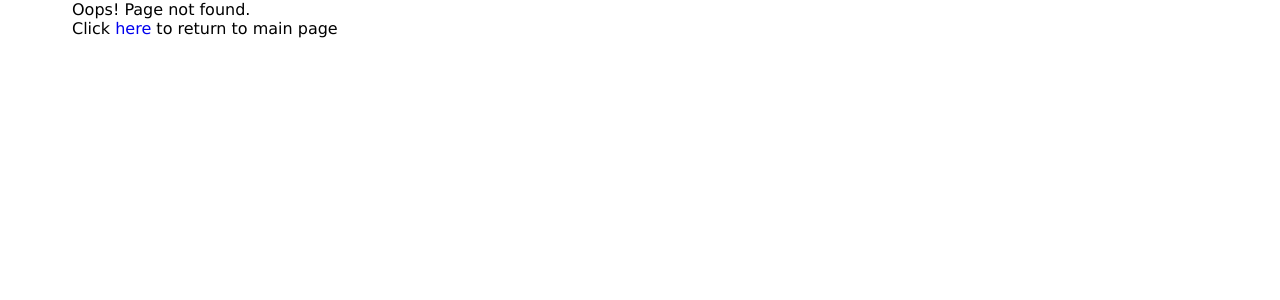
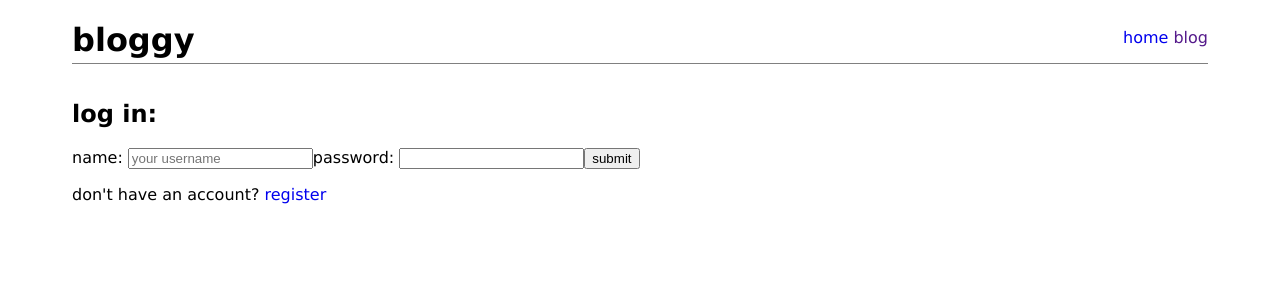
Before and after one commit to gustydev/bloggy-admin, a React (Vite) app: page /login in a window 1280 px wide. Before the commit this address had no page. Shown: the top 300 px of the page. Built offline with nearby package versions, Linux system fonts and the light colour scheme.

Commit message:
Set up user login with hook + add protected route

```diff
--- a/src/App.jsx
+++ b/src/App.jsx
@@ -1,24 +1,14 @@
 import './App.css'
 import { Outlet } from 'react-router-dom';
-import { Link } from 'react-router-dom';
+import TopBar from './components/home/TopBar';
+import AuthProvider from './hooks/AuthProvider';
 
 function App() {
   return (
-    <>
-      <div className="topBar">
-        <h1>bloggy</h1>
-        <ul>
-          <li>
-            <Link to='/'>home</Link>
-          </li>
-          <li>
-            <a href="/">blog</a>
-            {/* this link should lead to the user/client front-end */}
-          </li>
-        </ul>
-      </div>
+    <AuthProvider>
+      <TopBar></TopBar>
       <Outlet></Outlet>
-    </>
+    </AuthProvider>
   )
 }
 
--- a/src/components/auth/Login.jsx
+++ b/src/components/auth/Login.jsx
@@ -1,14 +1,36 @@
 import { Link } from "react-router-dom"
+import { useState } from "react";
+import useAuth from "../../hooks/useAuth";
 
 export default function Login() {
+    const [loginInput, setLoginInput] = useState({name: '', password: ''})
+    const auth = useAuth();
+
+    const handleInputChange = (e) => {
+        const { name, value } = e.target;
+        setLoginInput((prevInput) => ({
+          ...prevInput,
+          [name]: value,
+        }));
+    };
+
+    const handleSubmit = (e) => {
+        e.preventDefault();
+        if (loginInput.name !== '' && loginInput.password !== '') {
+            auth.userLogin(loginInput)
+            return
+        }
+        alert('invalid input')
+    }
+
     return (
         <div className='main'>
-        <form action="" method='post'>
+        <form action="" method='post' onSubmit={(e) => { handleSubmit(e) }}>
             <h2>log in:</h2>
             <label htmlFor="name">name: </label>
-            <input type="text" id='name' name='name' placeholder='your username' />
+            <input onChange={(e) => {handleInputChange(e)}} required type="text" id='name' name='name' placeholder='your username' />
             <label htmlFor="password">password: </label>
-            <input type="password" id='password' name='password' />
+            <input onChange={(e) => {handleInputChange(e)}} required  type="password" id='password' name='password' />
             <input type="submit" value="submit" />
         </form>
         <p>
--- /dev/null
+++ b/src/components/auth/ProtectedRoute.jsx
@@ -0,0 +1,9 @@
+import { Navigate, Outlet } from "react-router-dom";
+import useAuth from "../../hooks/useAuth";
+
+export default function PrivateRoute() {
+    const user = useAuth();
+
+    if (!user.token) return <Navigate to="/login" />;
+    return <Outlet />;
+};
--- a/src/components/auth/Register.jsx
+++ b/src/components/auth/Register.jsx
@@ -1,13 +1,13 @@
-export default function Register () {
+export default function Register() {
     return (
         <form action="" method='post'>
             <h2>register</h2>
             <label htmlFor="name">name*: </label>
-            <input type="text" name='name' id='name'/>
+            <input required  type="text" name='name' id='name'/>
             <label htmlFor="password">password*: </label>
-            <input type="password" id='password' name='password'/>
+            <input required  type="password" id='password' name='password'/>
             <label htmlFor="secret">secret word*:</label>
-            <input type="text" id='secret' name='secret'/>
+            <input required  type="text" id='secret' name='secret'/>
             <input type="submit" value="submit" />
         </form>
     )
--- a/src/components/home/Home.jsx
+++ b/src/components/home/Home.jsx
@@ -1,12 +1,7 @@
-import Login from '../auth/Login';
-
 export default function Home() {
-    let isLoggedIn = false;
-    // Just for demonstartion (change later with actual authentication logic)
-
     return (
         <>
-        {isLoggedIn ? "main page component" : <Login></Login>}
+        hi
         </>
     )
 }
--- /dev/null
+++ b/src/components/home/TopBar.jsx
@@ -0,0 +1,30 @@
+import { Link } from "react-router-dom"
+import useAuth from "../../hooks/useAuth";
+
+export default function TopBar() {
+    const auth = useAuth();
+    console.log(auth)
+    return (
+    <div className="topBar">
+        <h1>bloggy</h1>
+        <ul>
+            {auth.token && auth.user ? (
+                <li>
+                    logged in as <strong>{auth.user.name}</strong> (<a href='/' onClick={() => auth.logOut()}>log out</a>)
+                </li>
+            ) : (
+                <>
+                <li>
+                    <Link to='/'>home</Link>
+                </li>
+                <li>
+                    <a href="">blog</a>
+                    {/* this link should lead to the user/client front-end */}
+                </li>
+                </>
+            )}
+        </ul>
+    </div>
+    );
+
+}
--- /dev/null
+++ b/src/hooks/AuthContext.jsx
@@ -0,0 +1,5 @@
+import { createContext } from "react";
+
+const AuthContext = createContext();
+
+export default AuthContext;
--- /dev/null
+++ b/src/hooks/AuthProvider.jsx
@@ -0,0 +1,48 @@
+import { useState } from "react";
+import { useNavigate } from "react-router-dom";
+import AuthContext from "./AuthContext";
+
+export default function AuthProvider({ children }) {
+  const [user, setUser] = useState(JSON.parse(localStorage.getItem('user')) || null);
+  const [token, setToken] = useState(localStorage.getItem("token") || "");
+  const navigate = useNavigate();
+
+  async function userLogin(data) {
+    try {
+        const response = await fetch(`https://cors-anywhere.herokuapp.com/https://bloggy.adaptable.app/api/v1/user/login`, {
+            method: 'post',
+            headers: {
+                "Content-Type": "application/json"
+            },
+            body: JSON.stringify(data)
+        })
+
+        const json = await response.json();
+
+        if (json) {
+          setUser(json.user)
+          setToken(json.token)
+          localStorage.setItem('token', json.token)
+          localStorage.setItem('user', JSON.stringify(json.user))
+          navigate('/')
+          return;
+        }
+
+    } catch (error) {
+        console.error(error)
+    }
+  }
+
+  const logOut = () => {
+    setUser(null);
+    setToken("");
+    localStorage.removeItem("token");
+    localStorage.removeItem('user')
+  };
+
+  return (
+    <AuthContext.Provider value={{ token, user, userLogin, logOut }}>
+      {children}
+    </AuthContext.Provider>
+  );
+};
--- /dev/null
+++ b/src/hooks/useAuth.jsx
@@ -0,0 +1,8 @@
+import { useContext } from "react";
+import AuthContext from "./AuthContext";
+
+const useAuth = () => {
+  return useContext(AuthContext);
+};
+
+export default useAuth;
--- a/src/main.jsx
+++ b/src/main.jsx
@@ -4,7 +4,9 @@ import { createBrowserRouter, RouterProvider } from "react-router-dom";
 import App from './App.jsx'
 import ErrorPage from './components/errorPage/ErrorPage.jsx';
 import Home from './components/home/Home.jsx';
+import Login from './components/auth/Login.jsx';
 import Register from './components/auth/Register.jsx';
+import ProtectedRoute from './components/auth/ProtectedRoute.jsx'
 import './index.css'
 
 const router = createBrowserRouter([
@@ -13,8 +15,11 @@ const router = createBrowserRouter([
     element: <App />,
     errorElement: <ErrorPage/>,
     children: [
-      { index: true, element: <Home/> },
-      { path: 'register', element: <Register/>}
+      { path: 'login', element: <Login/>},
+      { path: 'register', element: <Register/>},
+      { element: <ProtectedRoute/>, children: [
+        { index: true, element: <Home/> }
+      ]}
     ]
   }
 ])
```
